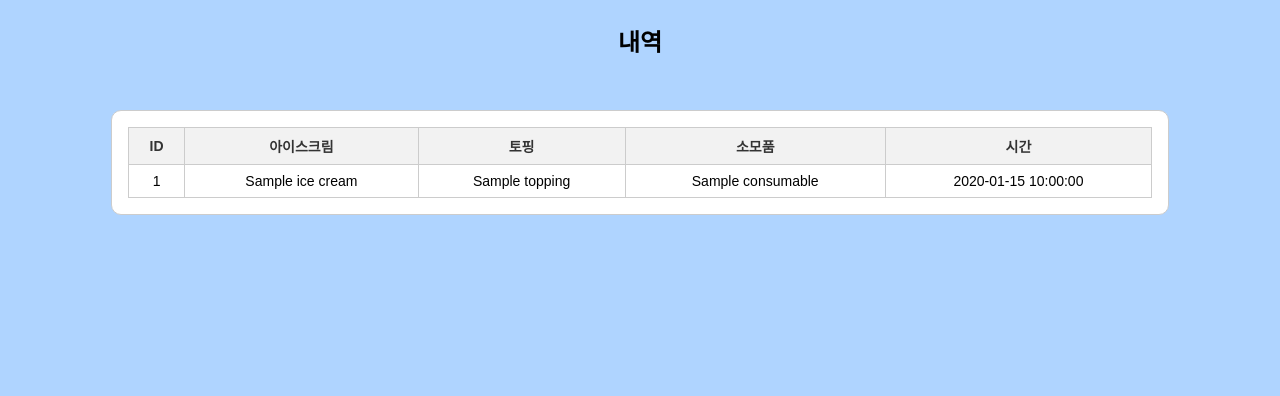
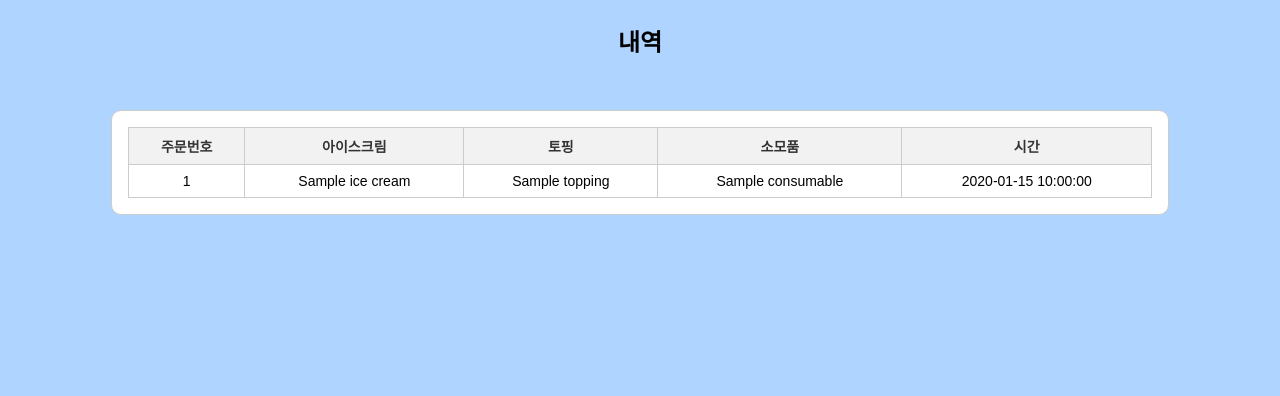
Before and after one commit to jangjh0201/webapp, a FastAPI app: template app/resource/templates/history.html in a window 1280 px wide. Shown: the part 69-465 px from the top of the page. Run offline with FastAPI, Linux system fonts and the light colour scheme; the template is opened without the code that fills it: most values are stand-ins (such as "Sample title", 1, 10 or a date in 2020).

Commit message:
스타일 수정: 테이블 제목행

```diff
--- a/app/resource/templates/history.html
+++ b/app/resource/templates/history.html
@@ -11,7 +11,7 @@
     <table class="history-table">
         <thead>
             <tr>
-                <th>ID</th>
+                <th>주문번호</th>
                 <th>아이스크림</th>
                 <th>토핑</th>
                 <th>소모품</th>
```
